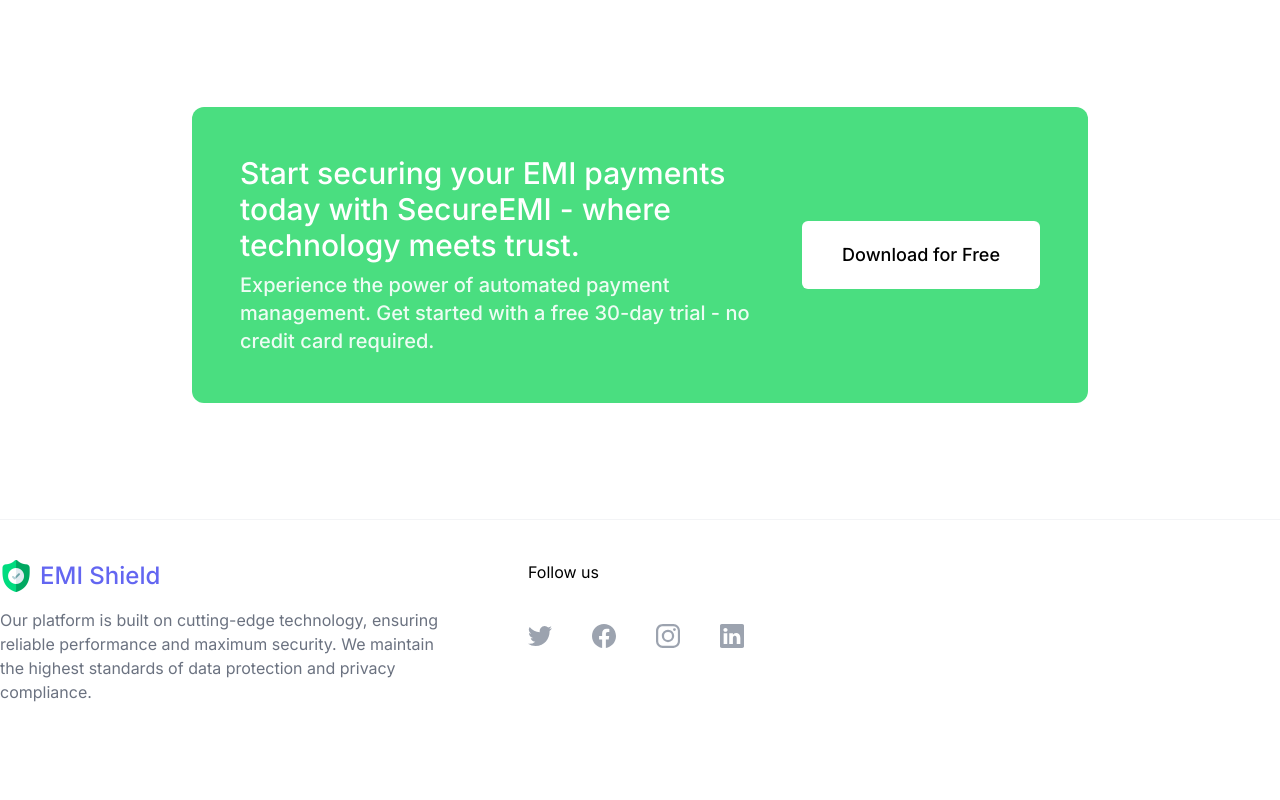
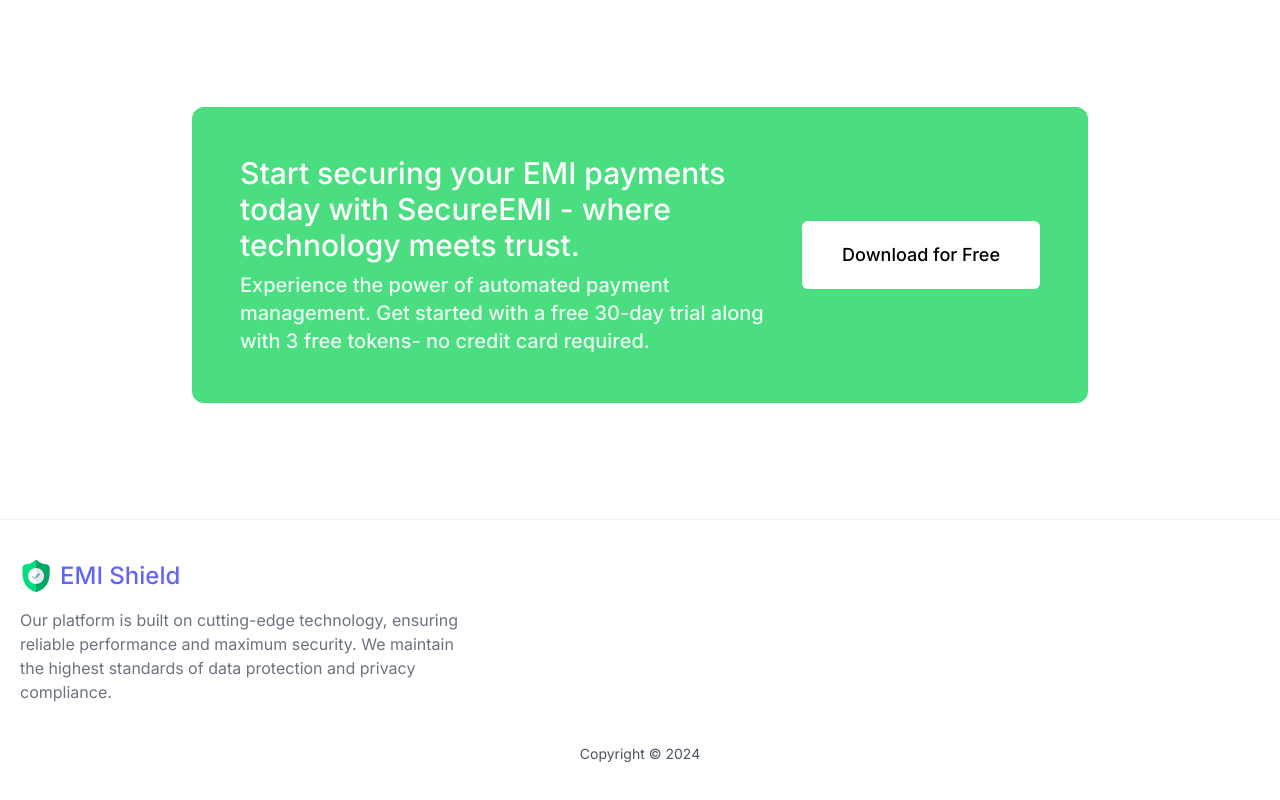
Before and after one commit to RiteshF7/eshieldweb, a Next.js app: page / in a window 1280 px wide. Shown: the part 3282-4082 px from the top of the page. Before the commit the page ends 4018 px from the top, so only its background shows below. Built offline with nearby package versions, Linux system fonts and the light colour scheme.

Commit message:
added content

```diff
--- a/src/components/Cta.tsx
+++ b/src/components/Cta.tsx
@@ -10,12 +10,12 @@
                     <h2 className="text-2xl font-medium lg:text-3xl">
                         Start securing your EMI payments today with SecureEMI - where technology meets trust. </h2>
                     <p className="mt-2 font-medium text-white text-opacity-90 lg:text-xl">
-                        Experience the power of automated payment management. Get started with a free 30-day trial - no
+                        Experience the power of automated payment management. Get started with a free 30-day trial along with 3 free tokens- no
                         credit card required. </p>
                 </div>
                 <div className="flex-shrink-0 w-full text-center lg:w-auto">
                     <a
-                        href="https://shieldserver-00on.onrender.com/download/shieldshopapk"
+                        href="https://shieldserver-00on.onrender.com/api/download/emishield"
                         target="_blank"
                         rel="noopener"
                         className="inline-block py-3 mx-auto text-lg font-medium text-center text-black bg-white rounded-md px-7 lg:px-10 lg:py-5 "
--- a/src/components/Footer.tsx
+++ b/src/components/Footer.tsx
@@ -10,59 +10,54 @@
         <div className="relative">
             <Container>
                 <div
-                    className="grid max-w-screen-xl grid-cols-1 gap-10 pt-10 mx-auto mt-5 border-t border-gray-100 dark:border-trueGray-700 lg:grid-cols-5">
-                    <div className="lg:col-span-2">
-                        <div>
-                            {" "}
-                            <Link
-                                href="/"
-                                className="flex items-center space-x-2 text-2xl font-medium text-indigo-500 dark:text-gray-100"
+                    className="grid max-w-screen-xl grid-cols-1 gap-10 pt-10 mx-auto mt-5 border-t border-gray-100 dark:border-trueGray-700 lg:grid-cols-5"
                 >
-                                <Image
-                                    src="/img/logo.png"
-                                    alt="N"
-                                    width="32"
-                                    height="32"
-                                    className="w-8"
-                                />
-                                <span>EMI Shield</span>
-                            </Link>
+                    <CenteredContent/>
+                    {/* Separate component for the commented code */}
+                    {/*<AdditionalContent/>*/}
                 </div>
 
-                        <div className="max-w-md mt-4 text-gray-500 dark:text-gray-400">
-                            Our platform is built on cutting-edge technology, ensuring reliable performance and maximum
-                            security. We maintain the highest standards of data protection and privacy compliance.
+                <div className="my-10 text-sm text-center text-gray-600 dark:text-gray-400">
+                    Copyright © {new Date().getFullYear()}
+                </div>
+            </Container>
+            {/* Do not remove this */}
+            <Backlink/>
         </div>
 
+    );
+}
+
+
+const AdditionalContent = () => (
+    <>
+        <div>
+            <div className="flex flex-wrap w-full -mt-2 -ml-3 lg:ml-0">
+                {/*{navigation.map((item, index) => (*/}
+                {/*    <Link*/}
+                {/*        key={index}*/}
+                {/*        href="/"*/}
+                {/*        className="w-full px-4 py-2 text-gray-500 rounded-md dark:text-gray-300 hover:text-indigo-500 focus:text-indigo-500 focus:bg-indigo-100 focus:outline-none dark:focus:bg-trueGray-700"*/}
+                {/*    >*/}
+                {/*        {item}*/}
+                {/*    </Link>*/}
+                {/*))}*/}
             </div>
-
-                    {/*<div>*/}
-                    {/*    <div className="flex flex-wrap w-full -mt-2 -ml-3 lg:ml-0">*/}
-                    {/*        {navigation.map((item, index) => (*/}
-                    {/*            <Link*/}
-                    {/*                key={index}*/}
-                    {/*                href="/"*/}
-                    {/*                className="w-full px-4 py-2 text-gray-500 rounded-md dark:text-gray-300 hover:text-indigo-500 focus:text-indigo-500 focus:bg-indigo-100 focus:outline-none dark:focus:bg-trueGray-700"*/}
-                    {/*            >*/}
-                    {/*                {item}*/}
-                    {/*            </Link>*/}
-                    {/*        ))}*/}
-                    {/*    </div>*/}
-                    {/*</div>*/}
-                    {/*<div>*/}
-                    {/*    <div className="flex flex-wrap w-full -mt-2 -ml-3 lg:ml-0">*/}
-                    {/*        {legal.map((item, index) => (*/}
-                    {/*            <Link*/}
-                    {/*                key={index}*/}
-                    {/*                href="/"*/}
-                    {/*                className="w-full px-4 py-2 text-gray-500 rounded-md dark:text-gray-300 hover:text-indigo-500 focus:text-indigo-500 focus:bg-indigo-100 focus:outline-none dark:focus:bg-trueGray-700"*/}
-                    {/*            >*/}
-                    {/*                {item}*/}
-                    {/*            </Link>*/}
-                    {/*        ))}*/}
-                    {/*    </div>*/}
-                    {/*</div>*/}
-                    <div className="  lg:items-center">
+        </div>
+        <div>
+            <div className="flex flex-wrap w-full -mt-2 -ml-3 lg:ml-0">
+                {/*{legal.map((item, index) => (*/}
+                {/*    <Link*/}
+                {/*        key={index}*/}
+                {/*        href="/"*/}
+                {/*        className="w-full px-4 py-2 text-gray-500 rounded-md dark:text-gray-300 hover:text-indigo-500 focus:text-indigo-500 focus:bg-indigo-100 focus:outline-none dark:focus:bg-trueGray-700"*/}
+                {/*    >*/}
+                {/*        {item}*/}
+                {/*    </Link>*/}
+                {/*))}*/}
+            </div>
+        </div>
+        <div className="lg:items-center">
             <div>Follow us</div>
             <div className="flex mt-10 space-x-10 text-gray-400 dark:text-gray-500">
                 <a
@@ -95,24 +90,33 @@
                 </a>
             </div>
         </div>
+    </>
+);
+
+const CenteredContent = () => (
+    <div className="lg:col-span-2 mx-auto">
+        <div>
+            <Link
+                href="/"
+                className="flex items-center space-x-2 text-2xl font-medium text-indigo-500 dark:text-gray-100"
+            >
+                <Image
+                    src="/img/logo.png"
+                    alt="N"
+                    width="32"
+                    height="32"
+                    className="w-8"
+                />
+                <span>EMI Shield</span>
+            </Link>
         </div>
 
-                {/*<div className="my-10 text-sm text-center text-gray-600 dark:text-gray-400">*/}
-                {/*    Copyright © {new Date().getFullYear()}. Made with ♥ by{" "}*/}
-                {/*    <a href="https://web3templates.com/" target="_blank" rel="noopener">*/}
-                {/*        Web3Templates.*/}
-                {/*    </a>{" "}*/}
-                {/*    Illustrations from{" "}*/}
-                {/*    <a href="https://www.glazestock.com/" target="_blank" rel="noopener ">*/}
-                {/*        Glazestock*/}
-                {/*    </a>*/}
-                {/*</div>*/}
-            </Container>
-            {/* Do not remove this */}
-            <Backlink/>
+        <div className="max-w-md mt-4 text-gray-500 dark:text-gray-400">
+            Our platform is built on cutting-edge technology, ensuring reliable performance and maximum
+            security. We maintain the highest standards of data protection and privacy compliance.
+        </div>
     </div>
 );
-}
 
 const Twitter = ({size = 24}) => (
     <svg
```
Also changed, not shown: src/components/Hero.tsx (+12 -7 lines). Lines whose indentation alone changed are shown as unchanged.
